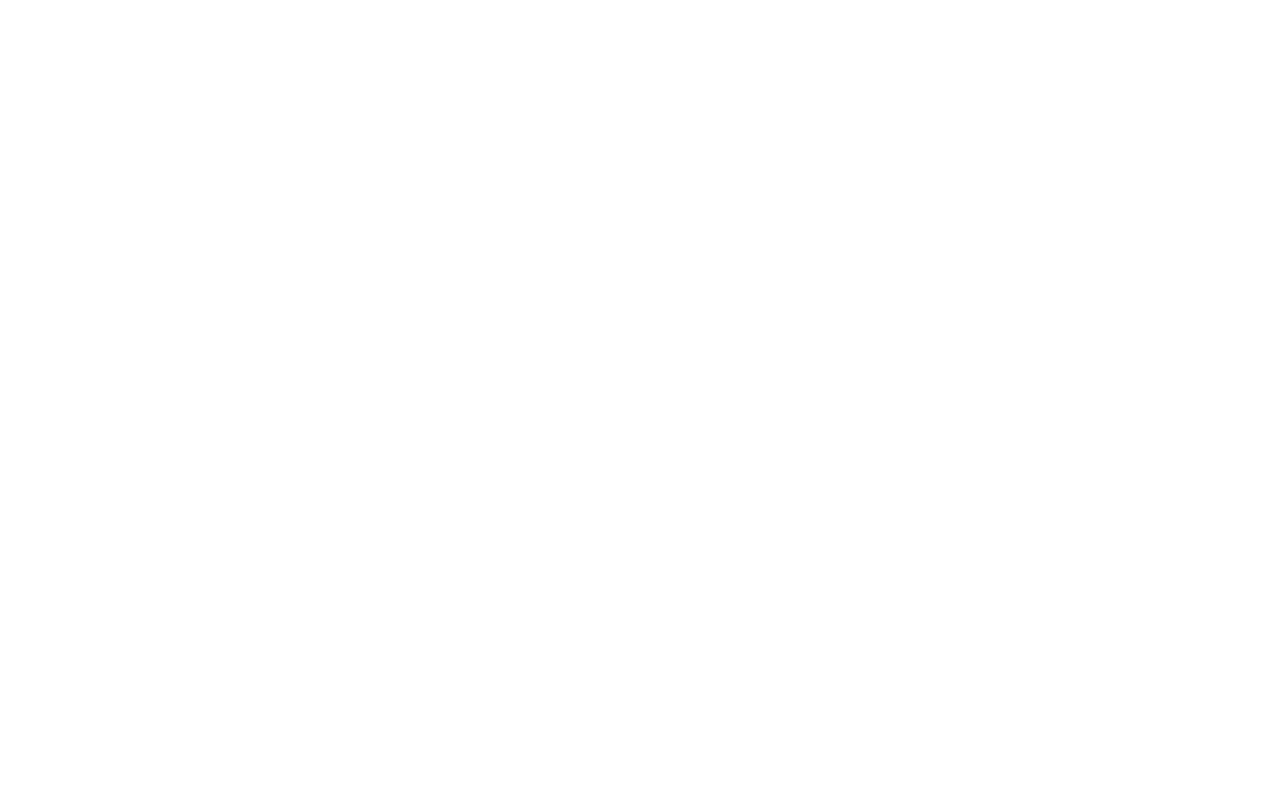
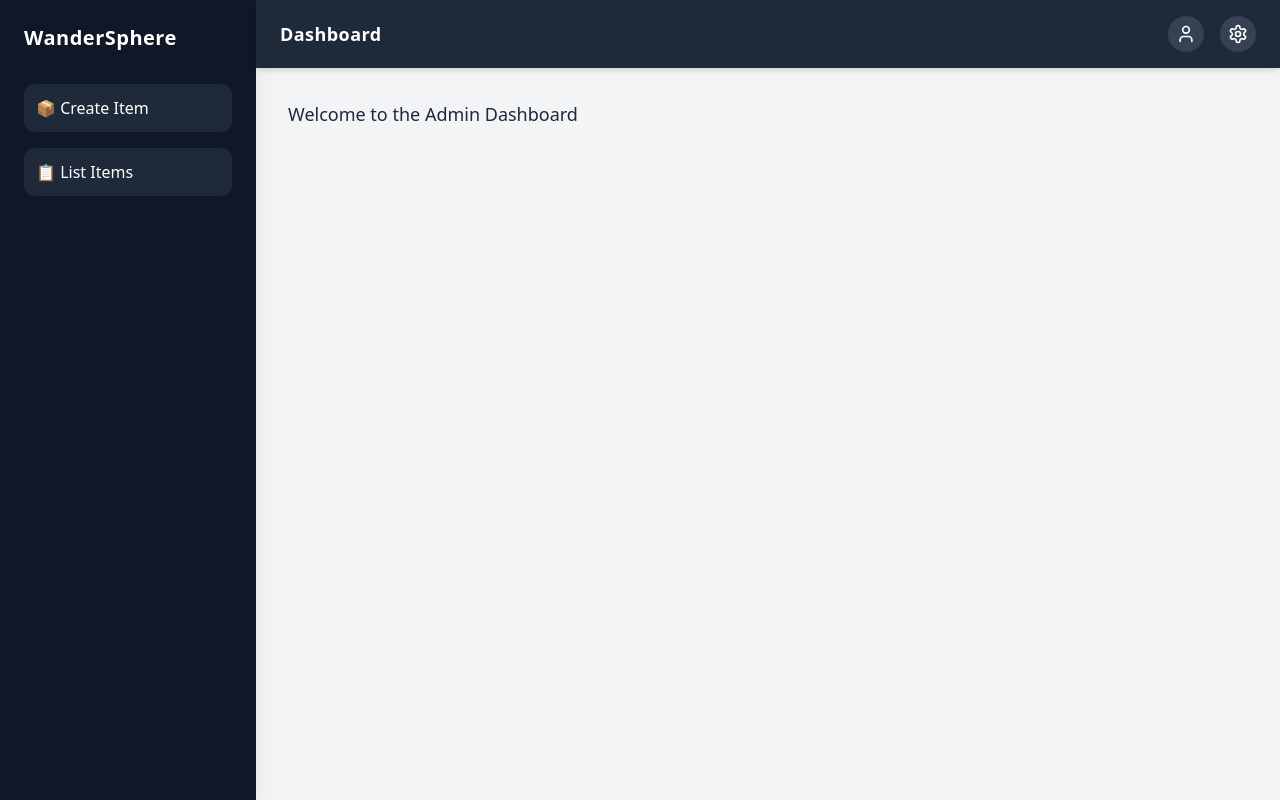
Before and after one commit to A-B-H-I-S-H-E-K-S-H-A-W/travelling-website, a React (Vite) app in the folder client/: page /bus/admin/dashboard in a window 1280 px wide. Before the commit this address had no page. Built offline with nearby package versions, Linux system fonts and the light colour scheme.

Commit message:
Created dashboard for bus, flight and hotel admins

```diff
--- a/client/src/App.jsx
+++ b/client/src/App.jsx
@@ -4,6 +4,9 @@
 import Auth from "./pages/user/Auth";
 import Search from "./pages/user/Search";
 import InfoPage from "./pages/user/InfoPage";
+import BusDashboard from "./pages/admin/bus/BusDashboard";
+import FlightDashboard from "./pages/admin/flights/FlightDashboard";
+import HotelDashboard from "./pages/admin/hotels/HotelDashboard";
 
 function App() {
   return (
@@ -21,6 +24,10 @@
           />
           <Route path="/search" element={<Search />} />
           <Route path="/info" element={<InfoPage />} />
+          {/* Admin Dashboard */}
+          <Route path="/bus/admin/dashboard" element={<BusDashboard />} />
+          <Route path="/flight/admin/dashboard" element={<FlightDashboard />} />
+          <Route path="/hotel/admin/dashboard" element={<HotelDashboard />} />
         </Routes>
       </BrowserRouter>
     </>
--- /dev/null
+++ b/client/src/components/admin/Dashboard.jsx
@@ -0,0 +1,75 @@
+import { useState } from "react";
+import { Settings, User, Menu } from "lucide-react";
+
+const Sidebar = ({ isOpen }) => {
+  return (
+    <div
+      className={`bg-gray-900 text-white w-64 h-screen fixed top-0 left-0 p-6 shadow-xl flex flex-col transition-transform duration-300 ${
+        isOpen ? "translate-x-0" : "-translate-x-64"
+      } md:translate-x-0`}
+    >
+      <h2 className="text-xl font-semibold mb-8 tracking-wide">WanderSphere</h2>
+      <ul className="space-y-4">
+        <li className="p-3 rounded-lg bg-gray-800 hover:bg-gray-700 cursor-pointer transition flex items-center gap-3">
+          📦 Create Item
+        </li>
+        <li className="p-3 rounded-lg bg-gray-800 hover:bg-gray-700 cursor-pointer transition flex items-center gap-3">
+          📋 List Items
+        </li>
+      </ul>
+    </div>
+  );
+};
+
+const TopBar = ({ toggleSidebar }) => {
+  const [dropdownOpen, setDropdownOpen] = useState(false);
+
+  return (
+    <div className="bg-gray-800 text-white p-4 flex justify-between items-center shadow-md relative px-6">
+      <button
+        className="md:hidden p-2 bg-gray-700 rounded-full hover:bg-gray-600 transition"
+        onClick={toggleSidebar}
+      >
+        <Menu size={24} />
+      </button>
+      <h1 className="text-lg font-semibold tracking-wide">Dashboard</h1>
+      <div className="flex items-center space-x-4">
+        <button className="p-2 bg-gray-700 rounded-full hover:bg-gray-600 transition">
+          <User size={20} />
+        </button>
+        <button
+          className="p-2 bg-gray-700 rounded-full hover:bg-gray-600 transition focus:outline-none"
+          onClick={() => setDropdownOpen(!dropdownOpen)}
+        >
+          <Settings size={20} />
+        </button>
+      </div>
+      {dropdownOpen && (
+        <div className="absolute right-6 top-12 bg-white text-black shadow-lg rounded-lg w-40 py-2 overflow-hidden">
+          <button className="block w-full text-left px-4 py-3 hover:bg-gray-100 transition">
+            Settings
+          </button>
+          <button className="block w-full text-left px-4 py-3 hover:bg-gray-100 transition">
+            Logout
+          </button>
+        </div>
+      )}
+    </div>
+  );
+};
+
+export default function Dashboard() {
+  const [sidebarOpen, setSidebarOpen] = useState(false);
+
+  return (
+    <div className="flex h-screen overflow-hidden bg-gray-100">
+      <Sidebar isOpen={sidebarOpen} />
+      <div className="flex-1 flex flex-col md:ml-64 transition-all">
+        <TopBar toggleSidebar={() => setSidebarOpen(!sidebarOpen)} />
+        <div className="p-8 text-gray-800 text-lg">
+          Welcome to the Admin Dashboard
+        </div>
+      </div>
+    </div>
+  );
+}
--- /dev/null
+++ b/client/src/pages/admin/bus/BusDashboard.jsx
@@ -0,0 +1,12 @@
+import React from "react";
+import Dashboard from "../../../components/admin/Dashboard";
+
+const BusDashboard = () => {
+  return (
+    <div>
+      <Dashboard />
+    </div>
+  );
+};
+
+export default BusDashboard;
--- /dev/null
+++ b/client/src/pages/admin/flights/FlightDashboard.jsx
@@ -0,0 +1,12 @@
+import React from "react";
+import Dashboard from "../../../components/admin/Dashboard";
+
+const FlightDashboard = () => {
+  return (
+    <div>
+      <Dashboard />
+    </div>
+  );
+};
+
+export default FlightDashboard;
--- /dev/null
+++ b/client/src/pages/admin/hotels/HotelDashboard.jsx
@@ -0,0 +1,12 @@
+import React from "react";
+import Dashboard from "../../../components/admin/Dashboard";
+
+const HotelDashboard = () => {
+  return (
+    <div>
+      <Dashboard />
+    </div>
+  );
+};
+
+export default HotelDashboard;
```
